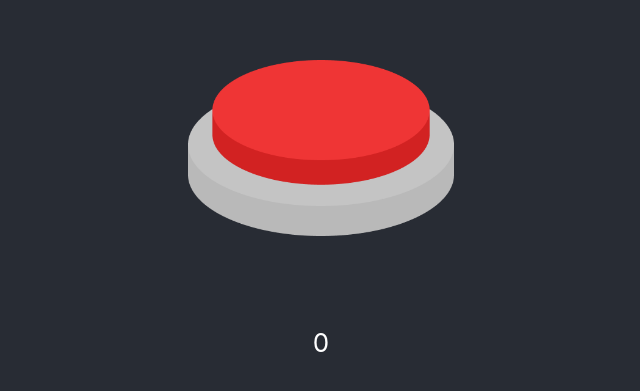
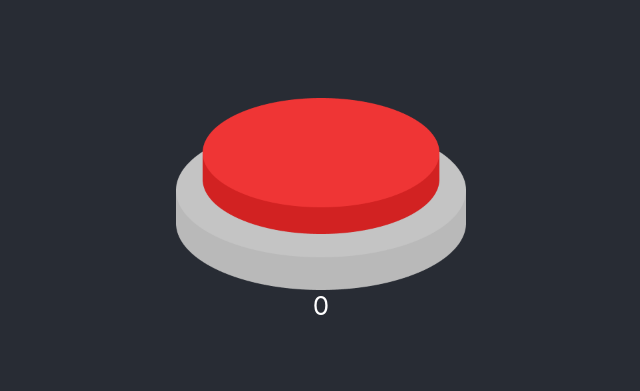
Before and after one commit to NarwhalBlast/Firebase-Global-Button, a React (Create React App) app: page / in a window 1280 px wide. Shown: the part 191-582 px from the top of the page, without its empty margins (319-959 px from the left). Built offline with nearby package versions, Linux system fonts and the light colour scheme.

Commit message:
Update App.css

```diff
--- a/src/App.css
+++ b/src/App.css
@@ -42,8 +42,8 @@
   background-color: transparent;
   border: none;
   background-image: url("./button-unpressed.png");
-  width: 20em;
-  height: 20em;
+  width: 21.8em;
+  height: 14.4em;
   background-size: contain;
   background-repeat: no-repeat;
 }
```
